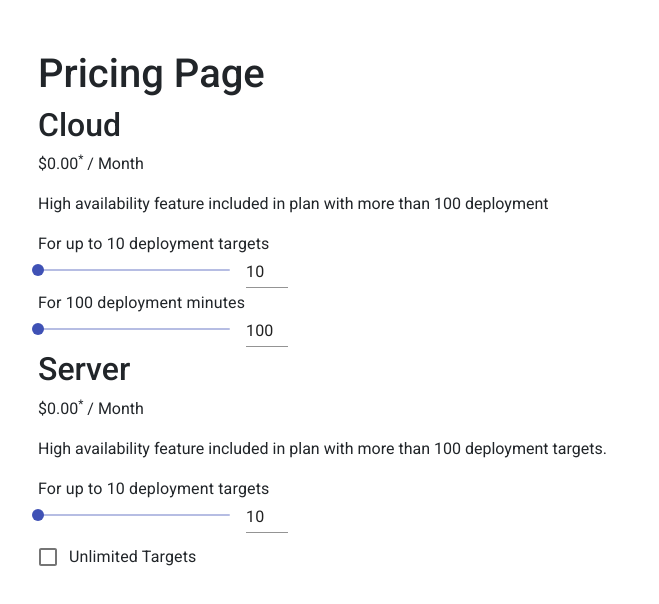
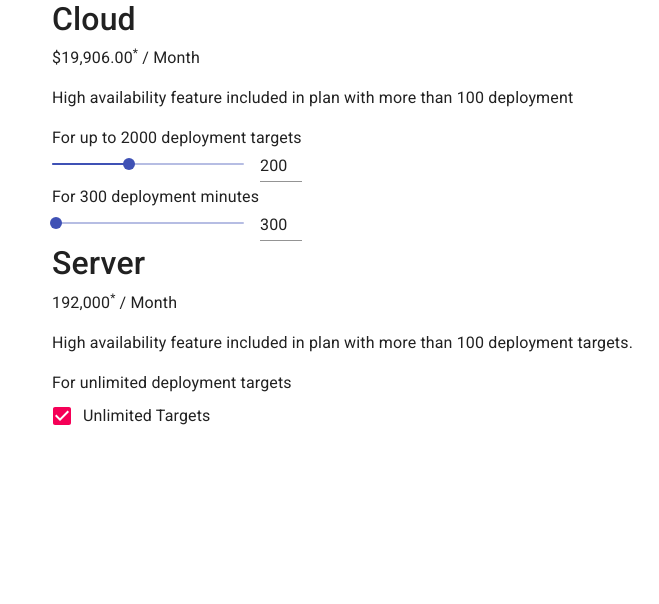
Before and after one commit to MostafaAbdElkareem/Octopus_Pricing, a React (Create React App) app: page / in a window 1280 px wide. Shown: the top 604 px of the page, without its empty margins (12-671 px from the left). Built offline with nearby package versions, Linux system fonts and the light colour scheme.

Commit message:
version 01

```diff
--- a/package.json
+++ b/package.json
@@ -3,8 +3,11 @@
   "version": "0.1.0",
   "private": true,
   "dependencies": {
+    "@emotion/react": "^11.9.0",
+    "@emotion/styled": "^11.8.1",
     "@material-ui/core": "^4.12.4",
     "@material-ui/icons": "^4.11.3",
+    "@mui/material": "^5.8.2",
     "classnames": "^2.3.1",
     "nouislider-react": "^3.4.1",
     "react": "^17.0.2",
--- a/src/App.tsx
+++ b/src/App.tsx
@@ -1,17 +1,15 @@
 import React from "react";
 import "./App.scss";
-import Cloud from "./pages/pricing/components/CloudPricing";
-import Server from "./pages/pricing/components/ServerPricing";
+
+import CssBaseline from '@mui/material/CssBaseline';
+import Pricing from "./pages/pricing/components/Pricing";
 
 function App() {
   return (
-    <div style={{ margin: "50px" }}>
-      <h1>Pricing Page</h1>
-      <div>
-        <Cloud />
-        <Server />
-      </div>
-    </div>
+    <>
+    <CssBaseline />
+      <Pricing/>
+        </>
   );
 }
 
--- a/src/pages/pricing/components/CloudPricing.tsx
+++ b/src/pages/pricing/components/CloudPricing.tsx
@@ -26,12 +26,16 @@ const isChargedTargets = (valueTargets: number | string): boolean => {
 const isChargedMinutes = (valueMinutes: number | string): boolean => {
   return valueMinutes > FREE_MINUTES;
 };
-
-const CloudPricing = () => {
+/* ############# added new props initTargets and initailMinutes from wizard */
+const CloudPricing = (props: { initTargets?:number,initMinutes?:number }) => {
   const classes = useStyles();
 
   // Deployment Targets
-  const [valueTargets, setValueTargets] = useState(FREE_TARGETS);
+/* use initailTarget if there is a value sent to comoponent */
+console.log(props.initTargets);
+
+const newTarget = props.initTargets === undefined ? FREE_TARGETS : props.initTargets
+  const [valueTargets, setValueTargets] = useState(newTarget);
 
   const handleSliderChange = (event: any, newValue: any) => {
     setValueTargets(newValue);
@@ -62,9 +66,12 @@ const CloudPricing = () => {
   };
 
   // Deployment minutes
+  /* use initailMinutes if there is a value sent to comoponent */
+  console.log(props.initMinutes);
+  const newMinutes = props.initMinutes === undefined  ? FREE_MINUTES : props.initMinutes
   const [valueMinutes, setValueMinutes] = useState<
     number | string | Array<number | string>
-  >(FREE_MINUTES);
+  >(newMinutes);
 
   const handleSliderChangeMinutes = (
     event: any,
--- /dev/null
+++ b/src/pages/pricing/components/Pricing.tsx
@@ -0,0 +1,15 @@
+import * as React from "react";
+import { useState } from "react";
+import Server from "./ServerPricing";
+import Cloud from "./CloudPricing";
+import Container from '@mui/material/Container';
+
+const Pricing = () => {
+    return (
+        <Container fixed>
+          <Cloud initMinutes={300}  initTargets={2000}/>
+          <Server initTargets={200} isUnlimited={true}/>
+        </Container>
+    )
+}
+export default Pricing
--- a/src/pages/pricing/components/ServerPricing.tsx
+++ b/src/pages/pricing/components/ServerPricing.tsx
@@ -26,12 +26,13 @@ const isChargedTargets = (valueTargets: number | string): boolean => {
   return valueTargets > FREE_TARGETS;
 };
 
-const ServerPricing = () => {
+const ServerPricing = ( props: { initTargets?: number,isUnlimited?:boolean}) => {
   // Styling
   const classes = useStyles();
 
   // Deployment Targets
-  const [valueTargets, setValueTargets] = useState(FREE_TARGETS);
+  const newTarget = props.initTargets === undefined ?  FREE_TARGETS :  props.initTargets
+  const [valueTargets, setValueTargets] = useState(newTarget);
 
   const handleSliderChange = (event: any, newValue: any) => {
     setValueTargets(newValue);
@@ -63,13 +64,16 @@ const ServerPricing = () => {
 
   // High Availablity
   const [LastTargetsSliderVal, setLastTargetsSliderVal] = useState(
-    FREE_TARGETS
+    valueTargets
   );
+
   const [haCheckboxVal, setHaCheckboxVal] = useState(false);
   const isEligibleHA = valueTargets >= HIGH_AVAILABILITY_TARGETS;
   const renderHaChecked = haCheckboxVal || isEligibleHA;
   const highAvailabilityCheck = (e: { target: { checked: any } }) => {
     // Updating checkbox state
+    /* set checkbox value from wizard step */
+
     const newHaCheckboxVal = e.target.checked;
     setHaCheckboxVal(newHaCheckboxVal);
     // [ ] => [x]
@@ -86,10 +90,11 @@ const ServerPricing = () => {
   };
 
   // Unlimited Targets
+  const initChxBox = props.isUnlimited === undefined ?  false : props.isUnlimited
   const [
     unlimitedTargetsCheckboxVal,
     setUnlimitedTargetsCheckboxVal,
-  ] = useState(false);
+  ] = useState(initChxBox);
   const isEligibleUnlimited = valueTargets >= UNLIMITED_TARGETS;
   const renderUnlimitedTargetsChecked =
     unlimitedTargetsCheckboxVal || isEligibleUnlimited;
@@ -153,7 +158,7 @@ const ServerPricing = () => {
               <Grid container spacing={2} alignItems="center">
                 <Grid item xs>
                   <Slider
-                    value={valueTargets}
+                    value={typeof valueTargets === "number" ? valueTargets : newTarget}
                     onChange={handleSliderChange}
                     aria-labelledby="input-slider"
                     min={10}
```
Also changed, not shown: 1 other file (tests, documents, lock files or other folders).
